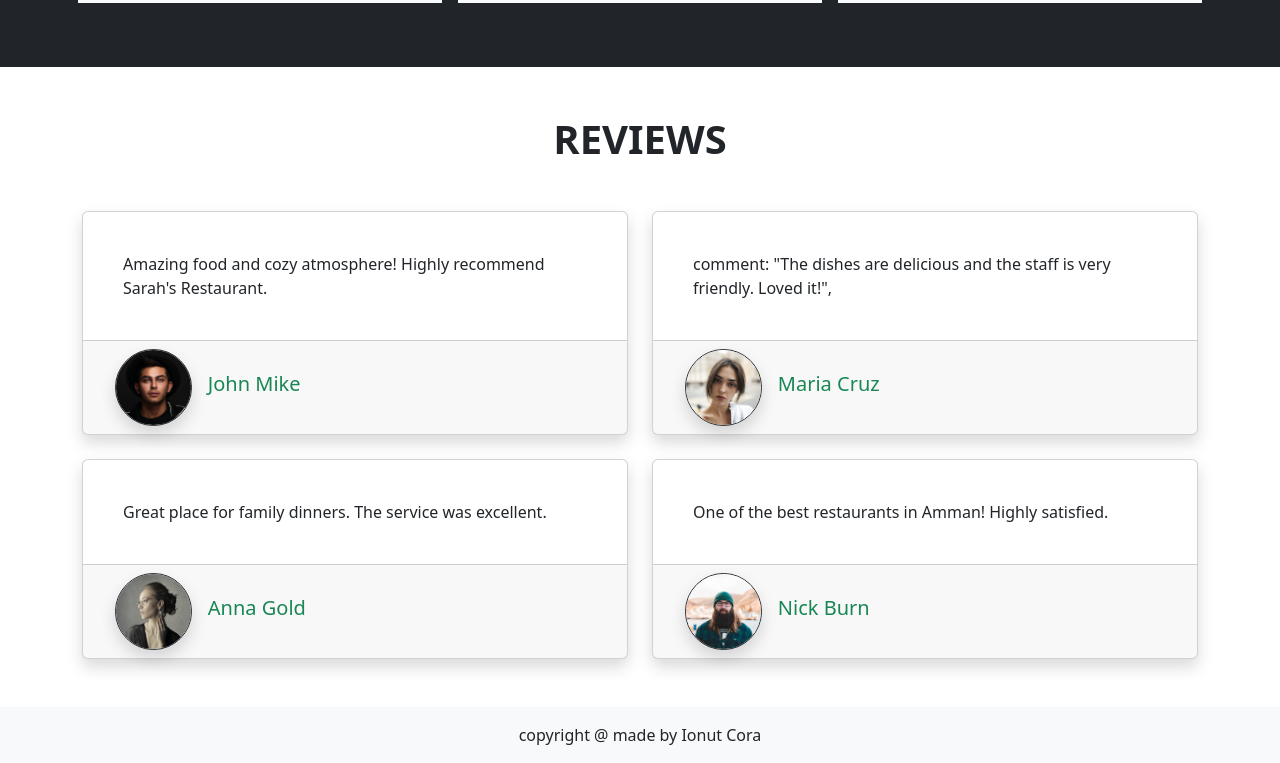
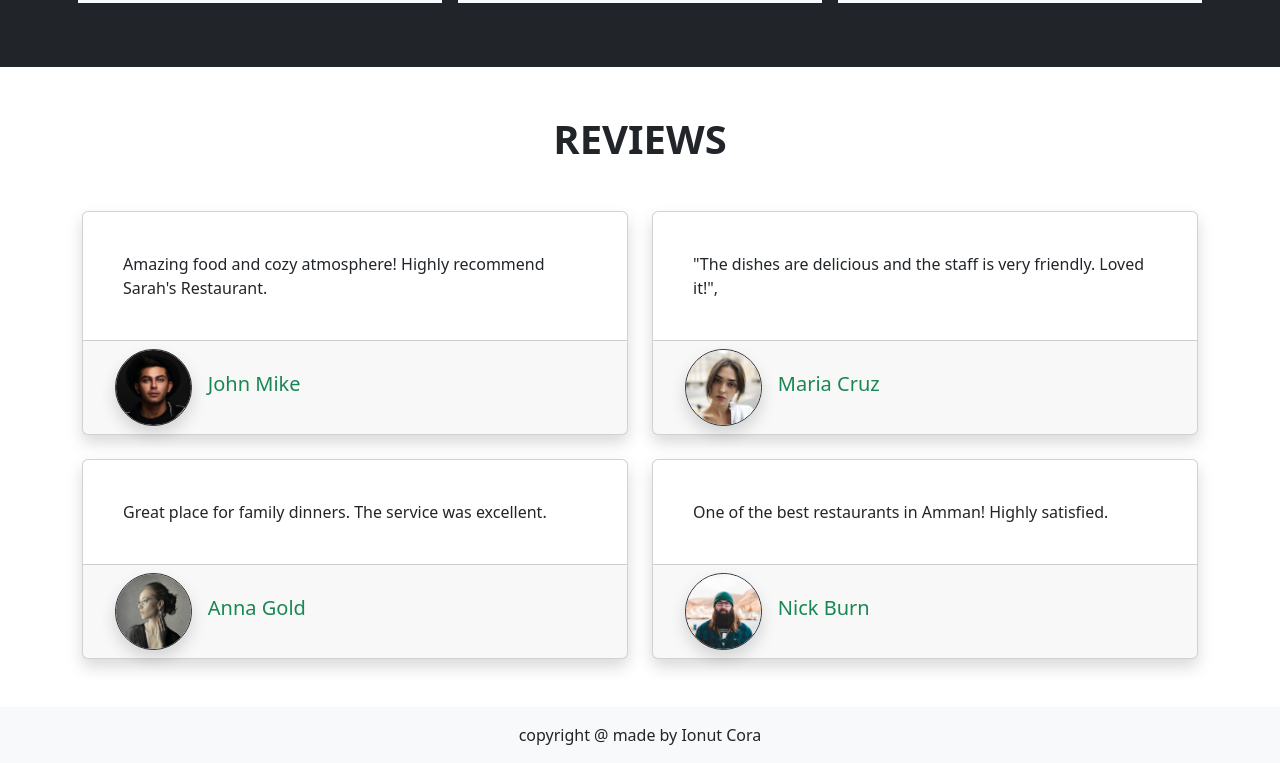
Before and after one commit to sarahwkh9/react-restaurant, a React (Create React App) app: page /about in a window 1280 px wide. Shown: the part 2127-2890 px from the top of the page. Built offline with nearby package versions, Linux system fonts and the light colour scheme.

Commit message:
Update Reviews.jsx

```diff
--- a/src/components/Reviews.jsx
+++ b/src/components/Reviews.jsx
@@ -31,7 +31,7 @@ Amazing food and cozy atmosphere! Highly recommend Sarah's Restaurant.
                         <CardBody>
                             <div className="p-4">
                                 <CardText>
-                                        comment: "The dishes are delicious and the staff is very friendly. Loved it!",
+                                        "The dishes are delicious and the staff is very friendly. Loved it!",
 
                                 </CardText>
                             </div>
```
